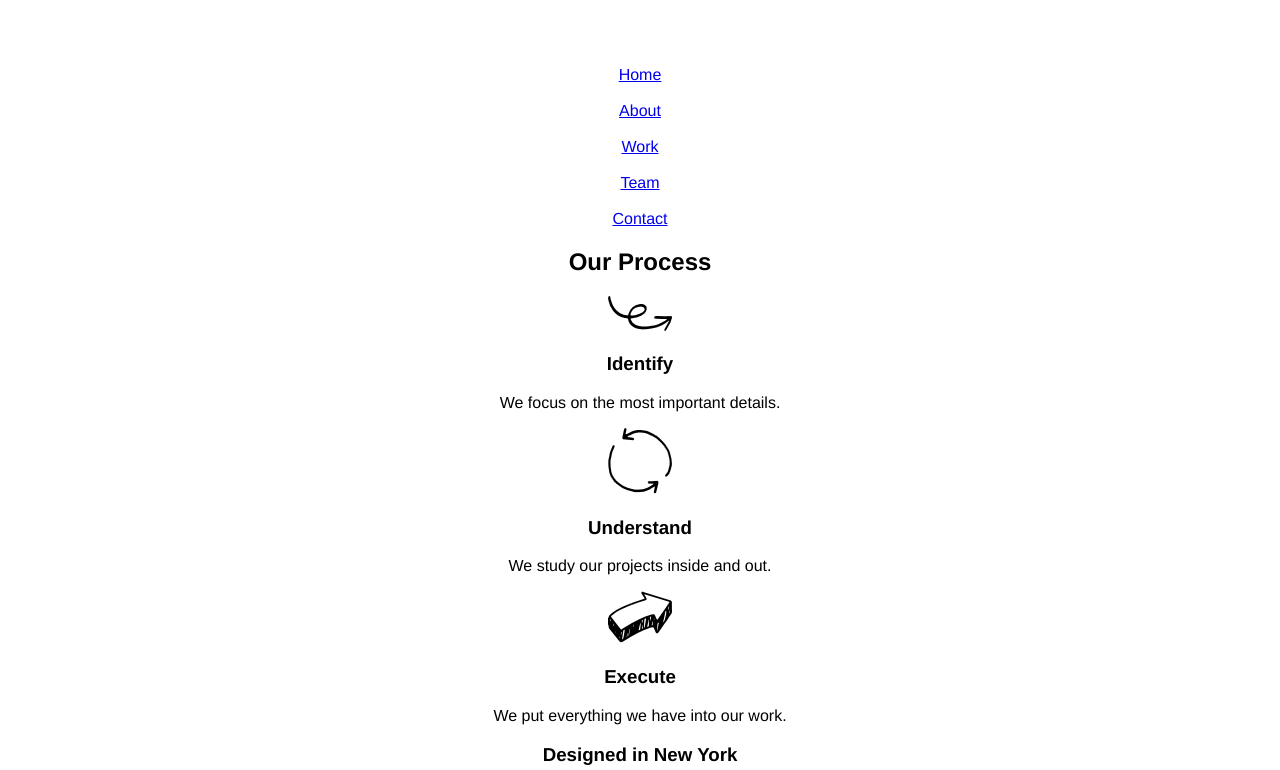
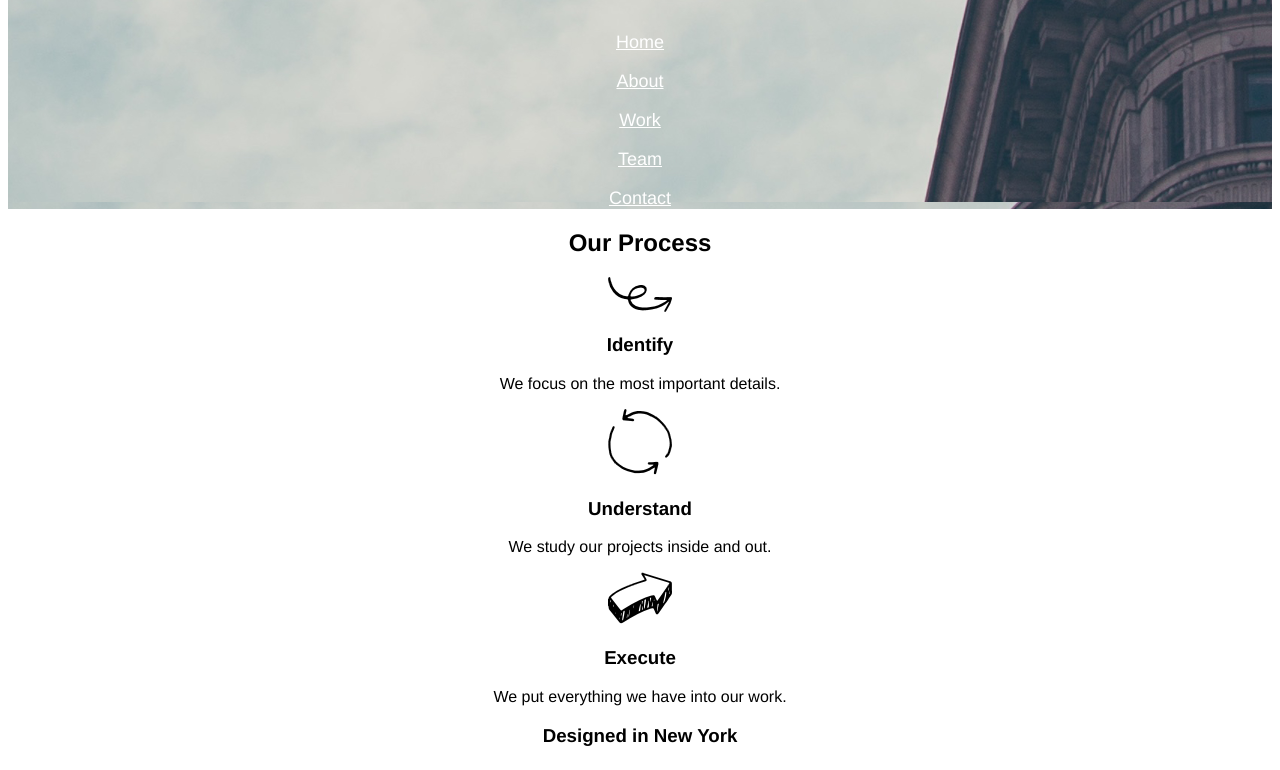
Before and after one commit to kelseyoemery/broadway, a plain HTML site: page index.html in a window 1280 px wide. Shown: the part 142-912 px from the top of the page. Drawn offline with Linux system fonts and the light colour scheme.

Commit message:
FINALLY added background pic

```diff
--- a/index.html
+++ b/index.html
@@ -7,9 +7,8 @@
   </head>
   <body>
     <!-- header and menu -->
-    <div class="head">
+    <div class="head" id="top">
       <h1>Broadway Design</h1>
-      <br>
       <p>
         <a href="#">Home</a><br><br>
         <a href="#">About</a><br><br>
@@ -51,7 +50,8 @@
       <h2>Contact</h2><br>
       <p>Phone: (555) 555-5555 <br><br>E-mail: test@example.com <br><br> Twitter: @test </p>
     </div>
-    <footer>© Broadway 2018 <a href="#">Home</a><a href="#"> About</a><a href="#"> Work</a><a href="#"> Team</a><a href="#"> Contact</a>
+    <footer> © Broadway 2018
+      <a href="#">Home</a><a href="#"> About</a><a href="#"> Work</a><a href="#"> Team</a><a href="#"> Contact</a>
     </footer>
 
   </body>
--- a/resources/css/style.css
+++ b/resources/css/style.css
@@ -4,7 +4,7 @@ html {
 }
 
 .head {
-  background-image: image ("../building.png");
+  background-image: url(../images/bimg.png);
 }
 
 .head h1 {
@@ -13,6 +13,12 @@ html {
   color: White;
 }
 
-.designedin {
-  background-image: image("building.png");
+.head a {
+  color: white;
+  font-size: 18px;
 }
+
+footer {
+  text-align: left;
+  background-color: dimgray;
+}
```
Also changed, not shown: resources/images/bimg.png (renamed from resources/images/building.png).
